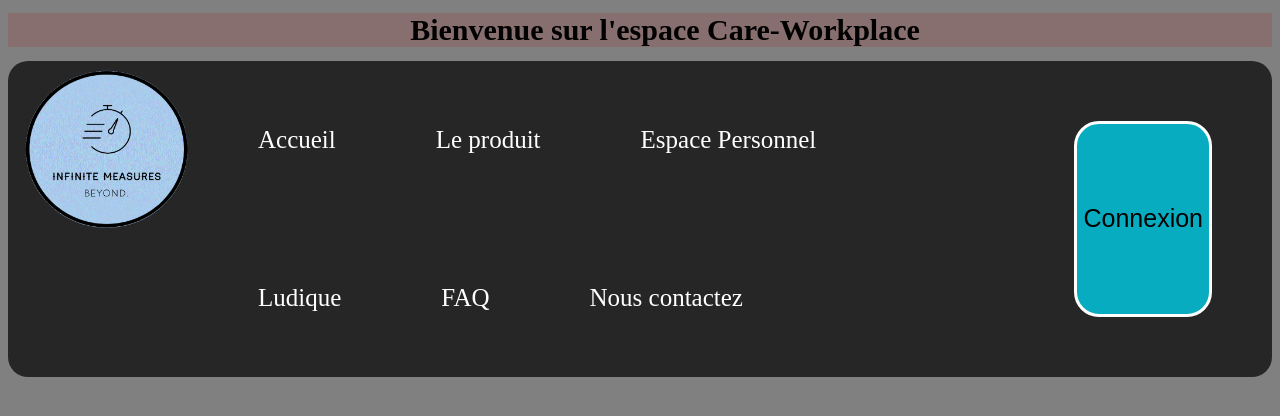
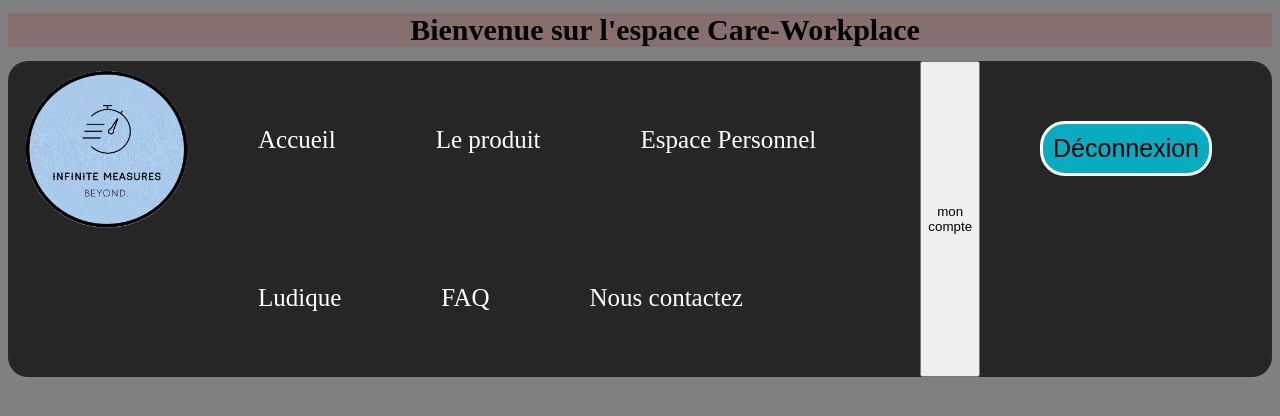
Before and after one commit to TarkusR/APP-G10E, a PHP site: page / in a window 1280 px wide. Shown: the top 416 px of the page. Run offline with PHP 8.4, Linux system fonts and the light colour scheme; the visitor is signed in with stand-in values (Sample User, id 1).

Commit message:
Ajout du bouton de déconnexion

```diff
--- a/Accueil.css
+++ b/Accueil.css
@@ -47,7 +47,7 @@ li{
     color: rgba(0, 206, 231, 0.8);
 }
 
-button{
+.connexion{
     border: 0;
     text-align: center;
     font-size: 25px;
@@ -55,9 +55,10 @@ button{
     border-radius: 25px;
     background-color: rgba(0, 206, 231, 0.8);
     border: 3px solid white;
+    padding: 10px;
 }
 
-button:hover{
+.connexion:hover{
     transition-duration: 0.3s;
     background-color: black;
     color: rgba(0, 206, 231, 0.8);
--- a/LeProduit.css
+++ b/LeProduit.css
@@ -55,6 +55,7 @@ button{
     border-radius: 25px;
     background-color: rgba(0, 206, 231, 0.8);
     border: 3px solid white;
+    padding: 10px;
 }
 
 button:hover{
--- a/index.php
+++ b/index.php
@@ -1,3 +1,21 @@
+<?php
+
+
+    $_SESSION["loggedin"]=true;
+
+
+?>
+
+<?php
+function deconexion() {
+    $_SESSION["loggedin"]=false;
+}
+
+if (isset($_GET['deconexion'])) {
+    deconexion();
+}
+?>
+
 <!DOCTYPE html>
 <head>
     <title>Bienvenue</title>
@@ -17,9 +35,21 @@
         <li>FAQ</li>
         <li>Nous contactez</li>
     </ul>
-    <button onclick="location.href = 'login.php'"  type="button">
-        Connexion
-    </button>
+
+        <?php
+        if(isset($_SESSION["loggedin"]) && $_SESSION["loggedin"] == false){
+            echo ' <a  href="login.php">  <button class="connexion">Connexion</button> </a> ';
+
+        } else{
+            echo ' <button>mon compte</button>
+ <a href="index.php?deconexion=true">  <button class="connexion" >Déconnexion</button> </a> ';
+        }
+
+
+        ?>
+
+
+
     </div>
 
 </body>
--- a/login.php
+++ b/login.php
@@ -101,7 +101,7 @@ if($_SERVER["REQUEST_METHOD"] == "POST"){
 <body>
 <div >
     <h2>Login</h2>
-    <p>Entrez donneés.</p>
+    <p>Entrez données.</p>
 
     <?php
     if(!empty($login_err)){
```
